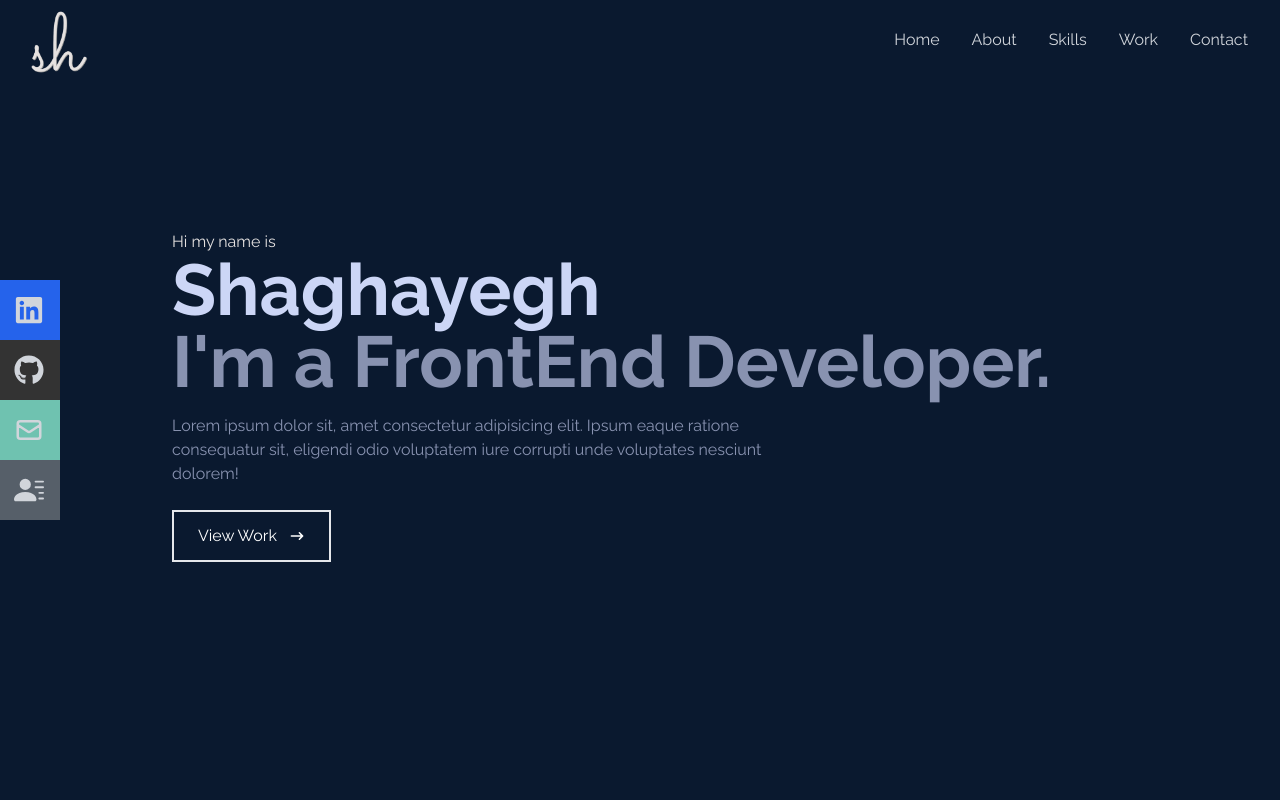
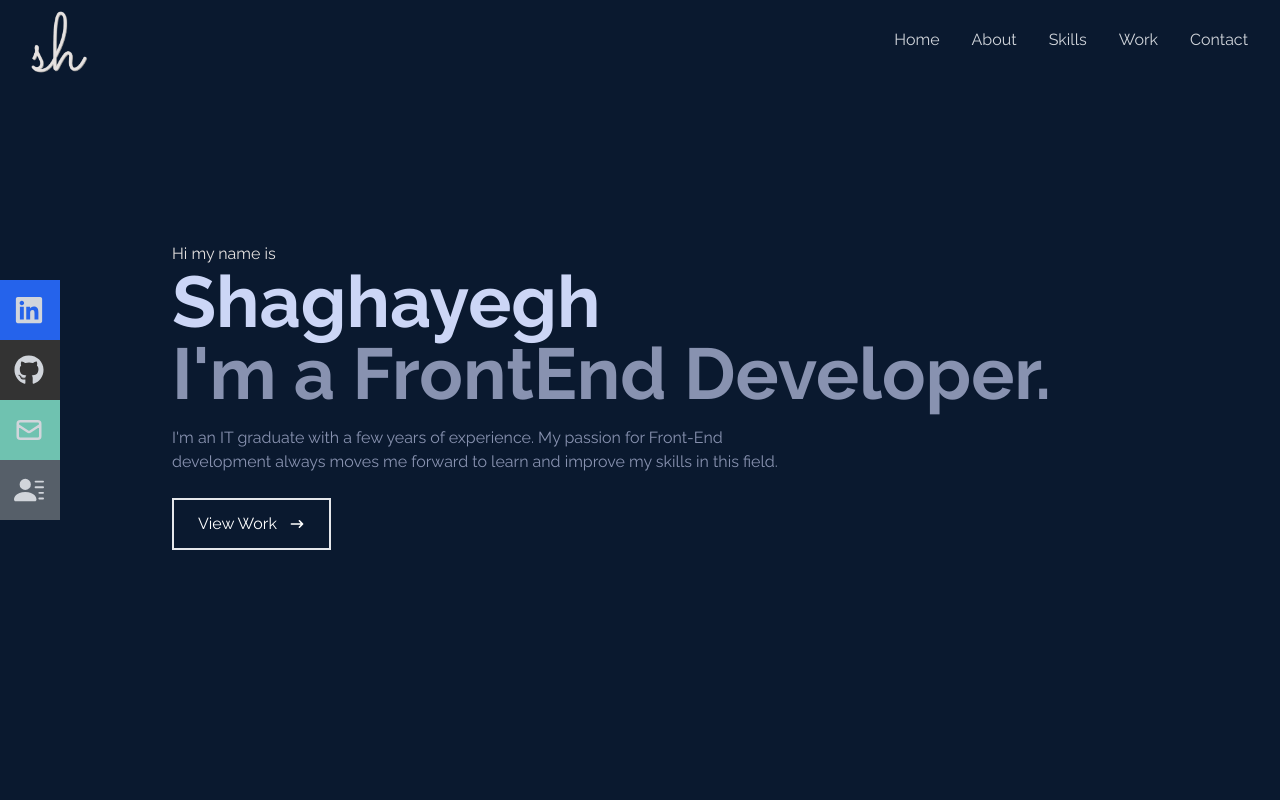
Before and after one commit to Shaghayegh-93/portfolio, a React (Vite) app: page / in a window 1280 px wide. Shown: the top 800 px of the page. Built offline with nearby package versions, Linux system fonts and the light colour scheme.

Commit message:
improve project

```diff
--- a/src/components/Hero.jsx
+++ b/src/components/Hero.jsx
@@ -14,9 +14,9 @@ const Hero = () => {
           I'm a FrontEnd Developer.
         </h2>
         <p className="text-[#8892b0] max-w-[65%] py-4">
-          Lorem ipsum dolor sit, amet consectetur adipisicing elit. Ipsum eaque
-          ratione consequatur sit, eligendi odio voluptatem iure corrupti unde
-          voluptates nesciunt dolorem!
+          I'm an IT graduate with a few years of experience. My passion for
+          Front-End development always moves me forward to learn and improve my
+          skills in this field.
         </p>
         <div>
           <button className="border-2 text-white  px-6 py-3 my-2 hover:bg-[#E5E2E1] hover:text-black group">
```
